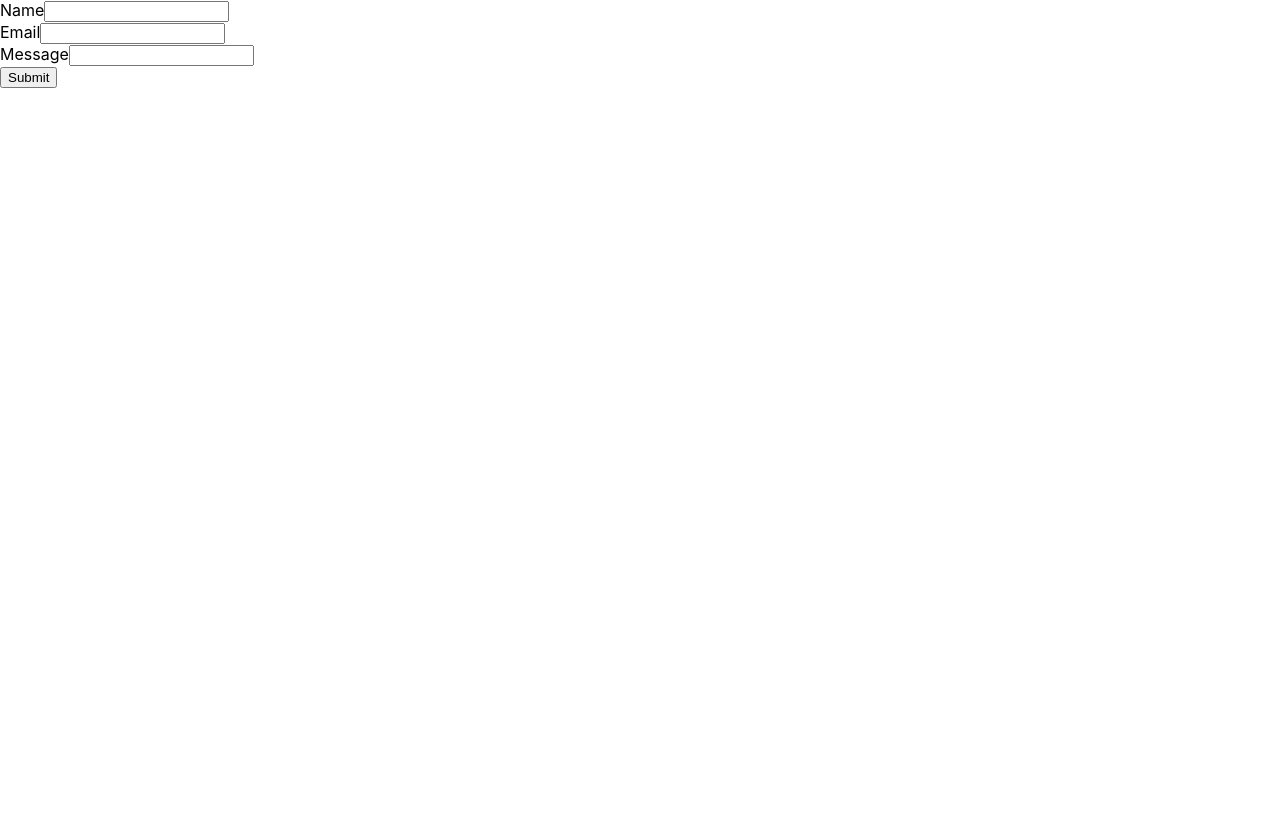
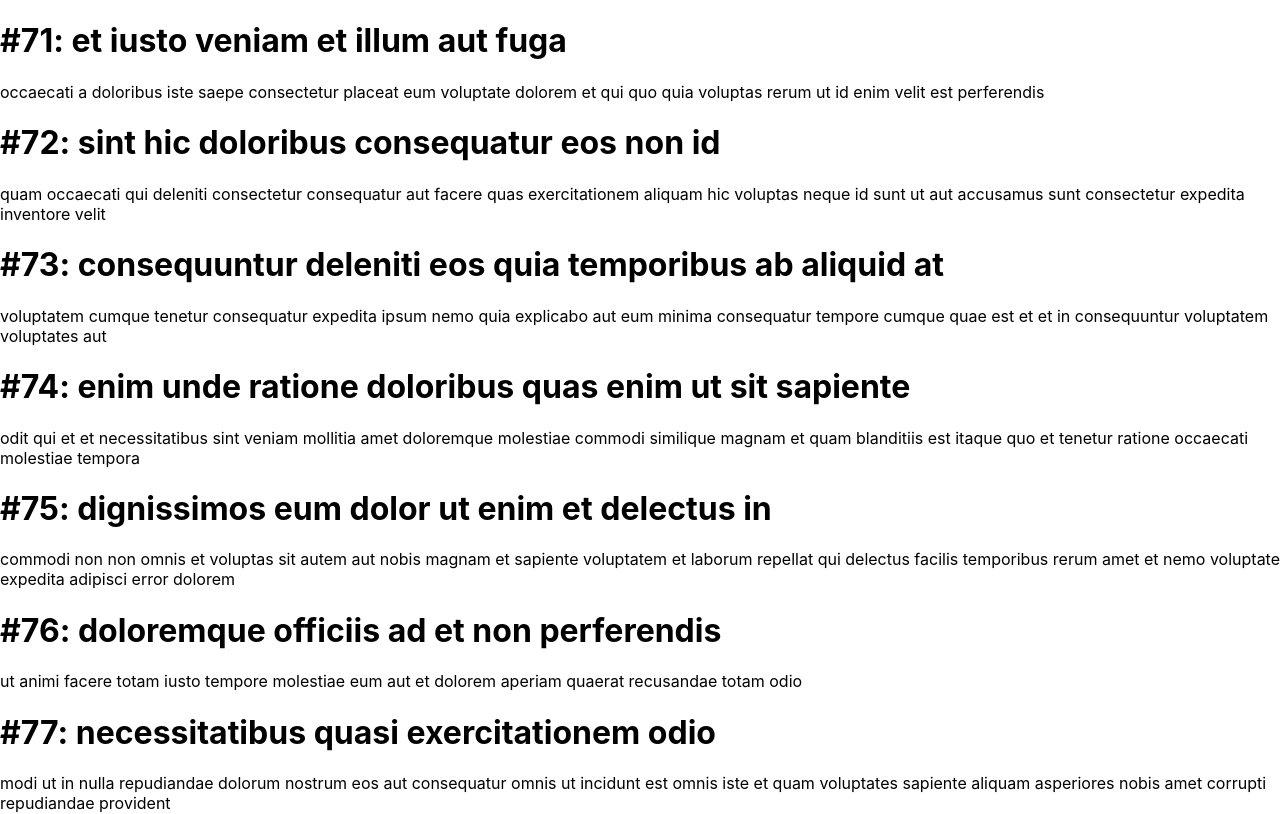
Before and after one commit to izzatonline/kydp-react-assignment-5, a React (Create React App) app: page / in a window 1280 px wide. Shown: the top 814 px of the page. Built offline with nearby package versions, Linux system fonts and the light colour scheme.

Commit message:
revert message

```diff
--- a/src/App.js
+++ b/src/App.js
@@ -1,11 +1,74 @@
 // import logo from "./logo.svg";
 import "./App.css";
-import Form from "./components/Form";
+import Blog from "./components/Blog";
 
 function App() {
+    const posts = [
+        {
+            userId: 8,
+            id: 71,
+            title: "et iusto veniam et illum aut fuga",
+            body: "occaecati a doloribus\niste saepe consectetur placeat eum voluptate dolorem et\nqui quo quia voluptas\nrerum ut id enim velit est perferendis",
+        },
+        {
+            userId: 8,
+            id: 72,
+            title: "sint hic doloribus consequatur eos non id",
+            body: "quam occaecati qui deleniti consectetur\nconsequatur aut facere quas exercitationem aliquam hic voluptas\nneque id sunt ut aut accusamus\nsunt consectetur expedita inventore velit",
+        },
+        {
+            userId: 8,
+            id: 73,
+            title: "consequuntur deleniti eos quia temporibus ab aliquid at",
+            body: "voluptatem cumque tenetur consequatur expedita ipsum nemo quia explicabo\naut eum minima consequatur\ntempore cumque quae est et\net in consequuntur voluptatem voluptates aut",
+        },
+        {
+            userId: 8,
+            id: 74,
+            title: "enim unde ratione doloribus quas enim ut sit sapiente",
+            body: "odit qui et et necessitatibus sint veniam\nmollitia amet doloremque molestiae commodi similique magnam et quam\nblanditiis est itaque\nquo et tenetur ratione occaecati molestiae tempora",
+        },
+        {
+            userId: 8,
+            id: 75,
+            title: "dignissimos eum dolor ut enim et delectus in",
+            body: "commodi non non omnis et voluptas sit\nautem aut nobis magnam et sapiente voluptatem\net laborum repellat qui delectus facilis temporibus\nrerum amet et nemo voluptate expedita adipisci error dolorem",
+        },
+        {
+            userId: 8,
+            id: 76,
+            title: "doloremque officiis ad et non perferendis",
+            body: "ut animi facere\ntotam iusto tempore\nmolestiae eum aut et dolorem aperiam\nquaerat recusandae totam odio",
+        },
+        {
+            userId: 8,
+            id: 77,
+            title: "necessitatibus quasi exercitationem odio",
+            body: "modi ut in nulla repudiandae dolorum nostrum eos\naut consequatur omnis\nut incidunt est omnis iste et quam\nvoluptates sapiente aliquam asperiores nobis amet corrupti repudiandae provident",
+        },
+        {
+            userId: 8,
+            id: 78,
+            title: "quam voluptatibus rerum veritatis",
+            body: "nobis facilis odit tempore cupiditate quia\nassumenda doloribus rerum qui ea\nillum et qui totam\naut veniam repellendus",
+        },
+        {
+            userId: 8,
+            id: 79,
+            title: "pariatur consequatur quia magnam autem omnis non amet",
+            body: "libero accusantium et et facere incidunt sit dolorem\nnon excepturi qui quia sed laudantium\nquisquam molestiae ducimus est\nofficiis esse molestiae iste et quos",
+        },
+        {
+            userId: 8,
+            id: 80,
+            title: "labore in ex et explicabo corporis aut quas",
+            body: "ex quod dolorem ea eum iure qui provident amet\nquia qui facere excepturi et repudiandae\nasperiores molestias provident\nminus incidunt vero fugit rerum sint sunt excepturi provident",
+        },
+    ];
+
     return (
         <>
-            <Form />
+            <Blog posts={posts} />
         </>
     );
 }
--- a/src/components/Form.js
+++ /dev/null
@@ -1,51 +0,0 @@
-import { useState } from "react";
-
-function Form() {
-    const initialValue = {
-        name: "",
-        email: "",
-        message: "",
-    };
-    const [formData, setFormData] = useState(initialValue);
-    const handleSubmit = (e) => {
-        e.preventDefault();
-        alert(JSON.stringify(formData, undefined, 2));
-    };
-
-    return (
-        <form onSubmit={handleSubmit}>
-            <label>Name</label>
-            <input
-                type="text"
-                value={formData.name}
-                onChange={(e) =>
-                    setFormData({ ...formData, name: e.target.value })
-                }
-            />
-            <br />
-            <label>Email</label>
-            <input
-                type="email"
-                value={formData.email}
-                onChange={(e) =>
-                    setFormData({ ...formData, email: e.target.value })
-                }
-            />
-            <br />
-            <label>Message</label>
-            <input
-                type="text"
-                value={formData.message}
-                onChange={(e) =>
-                    setFormData({ ...formData, message: e.target.value })
-                }
-            />
-            <br />
-            <button type="submit">Submit</button>
-            <br />
-            {/* <p>{JSON.stringify(formData)}</p> */}
-        </form>
-    );
-}
-
-export default Form;
```
